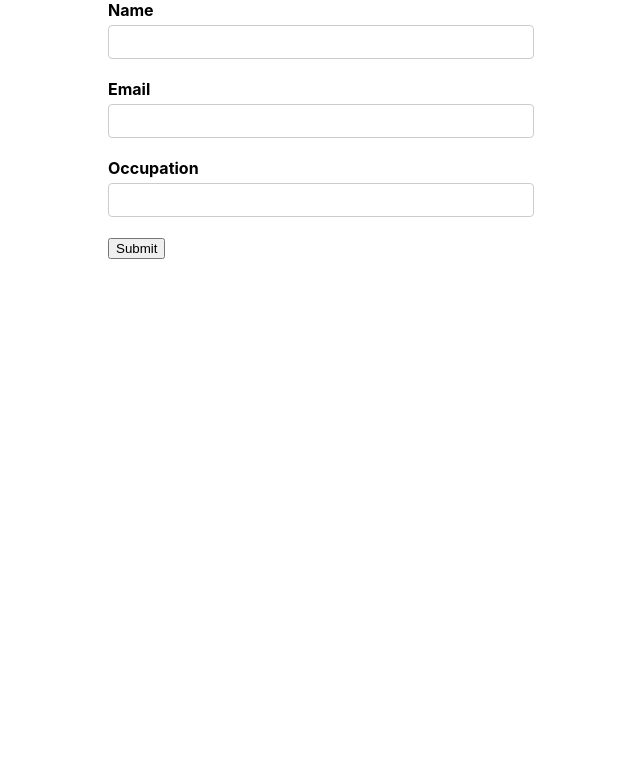
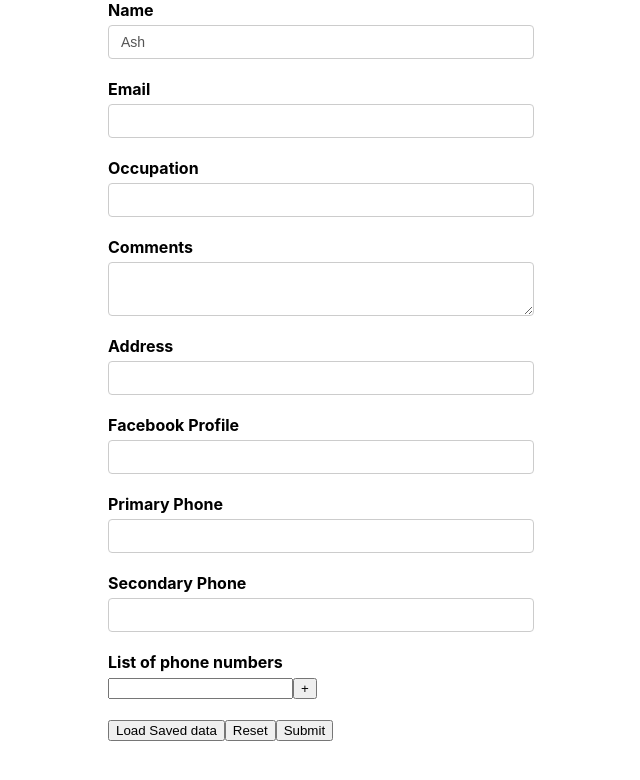
Before and after one commit to ajamthe/formik, a React (Create React App) app: page / in a window 1280 px wide. Shown: the top 780 px of the page, without its empty margins (319-959 px from the left). Built offline with nearby package versions, Linux system fonts and the light colour scheme.

Commit message:
Using FieldArray and FormikHelpers

```diff
--- a/src/App.css
+++ b/src/App.css
@@ -10,7 +10,8 @@ label {
 }
 
 input[type='text'],
-input[type='email'] {
+input[type='email'],
+textarea {
   display: block;
   width: 400px;
   padding: 6px 12px;
--- a/src/components/ApplicationForm.tsx
+++ b/src/components/ApplicationForm.tsx
@@ -1,15 +1,41 @@
-import * as React from 'react';
-import { Formik, Form, Field, ErrorMessage } from 'formik';
+import React, { useState } from 'react';
+import { Formik, Form, Field, ErrorMessage, FieldArray, FastField, FormikHelpers } from 'formik';
 import * as Yup from 'yup';
+import TextError from "./TextError";
 
 const initialValues = {
-    name: '',
+    name: 'Ash',
     email: '',
-    occupation: ''
+    occupation: '',
+    comments: '',
+    address: '',
+    social: {
+        facebook: '',
+        twitter: ''
+    },
+    phoneNumbers: ['', ''],
+    phNumbers: ['']
 }
 
-const onSubmit = (values:any) => {
+const savedValues = {
+    name: 'Ash',
+    email: 'a@bbc.com',
+    occupation: 'Farmer',
+    comments: 'Welcome',
+    address: '42 Wallaby Way, Sydney',
+    social: {
+        facebook: '',
+        twitter: ''
+    },
+    phoneNumbers: ['', ''],
+    phNumbers: ['']
+}
+
+const onSubmit = (values:any, onSubmitProps: FormikHelpers<any>) => {
     console.log('Formik Submit:', values);
+    console.log('On Submit Props', onSubmitProps);
+    onSubmitProps.setSubmitting(false);
+    onSubmitProps.resetForm();
 }
 
 const validationSchema = Yup.object({
@@ -18,29 +44,120 @@ const validationSchema = Yup.object({
     occupation: Yup.string().required('Required!')
 })
 
+const validateComments = (value: string) => {
+    let error;
+    if (!value) {
+        return error = "Required";
+    }
+    return error;
+}
+
 const AppForm: React.FunctionComponent = () => {
+    const [formValues, setFormValues] = useState<any>(null);
 
   return (
-      <Formik initialValues={initialValues} validationSchema={validationSchema} onSubmit={onSubmit}>
-        <Form>
+      <Formik initialValues={formValues || initialValues} validationSchema={validationSchema}
+        onSubmit={onSubmit}
+        enableReinitialize
+        // validateOnMount
+        >
+          {
+              formik => {
+                  console.log("Formik prop", formik);
+                  return (<Form>
                   <div className='form-control'>
                   <label htmlFor="name">Name</label>
                   <Field id="name" name="name" type="text" />
-            <ErrorMessage name="name"/>
+                  <ErrorMessage name="name" component={TextError} />
                   </div>
                   <div className='form-control'>
                  <label htmlFor="email">Email</label>
                   <Field id="email" name="email" type="email"/>
-            <ErrorMessage name="email"/>
+                  <ErrorMessage name="email" component={TextError} />
                   </div>
                   <div className='form-control'>
                   <label htmlFor="occupation">Occupation</label>
                   <Field id="occupation" name="occupation" type="text"/>
-            <ErrorMessage name="occupation"/>
+                  <ErrorMessage name="occupation" component={TextError} />
                   </div>
-            <input type="submit"/>
+                  <div className='form-control'>
+                  <label htmlFor="comments">Comments</label>
+                  <Field as="textarea" id="comments" name="comments" type="text" validate={validateComments}/>
+                  <ErrorMessage name="comments" component={TextError} />
+                  </div>
+                  <div className='form-control'>
+                  <label htmlFor="address">Address</label>
+                  <FastField name="address">
+                      {(props: any) => {
+                          console.log('Render props', props);
+                          const {field, form, meta } = props;
+                          return (
+                              <div>
+                                  <input type="text" id="address" {...field} />
+                                  {meta.touched && meta.error ? <div>{meta.error}</div> : null}
+                              </div>
+                          )
+                      }
 
-        </Form>
+                      }
+                  </FastField>
+                  <ErrorMessage name="address"/>
+                  </div>
+                  <div className='form-control'>
+                      <label htmlFor="facebook">Facebook Profile</label>
+                      <Field id="facebook" name="social.facebook" type="text"/>
+                      <ErrorMessage name="social.facebook" component={TextError} />
+                  </div>
+                  <div className='form-control'>
+                      <label htmlFor="primaryPh">Primary Phone</label>
+                      <Field id="primaryPh" name="phoneNumbers[0]" type="text"/>
+                      <ErrorMessage name="primaryPh" component={TextError} />
+                  </div>
+                  <div className='form-control'>
+                      <label htmlFor="secondaryPh">Secondary Phone</label>
+                      <Field id="secondaryPh" name="phoneNumbers[1]" type="text"/>
+                      <ErrorMessage name="secondaryPh" component={TextError} />
+                  </div>
+                  <div className='form-control'>
+                      <label>List of phone numbers</label>
+                      <FieldArray name="phNumbers">
+                          {
+                              (fieldArrayProps) => {
+                                  const {push, remove, form} = fieldArrayProps;
+                                  const { values } = form;
+                                  const { phNumbers } = values;
+                                  return <div>
+                                      {
+                                      phNumbers.map((phNumber: string, index: number, phNumbers: string[]) => (
+                                          <div key={index}>
+                                              <Field name={`phNumbers[${index}]`} />
+                                              {phNumbers.length > 1 ? <button type='button' onClick={() => remove(index)}>-</button>: null}
+                                              <button type='button' onClick={() => push('')}>+</button>
+                                          </div>
+                                      ))
+
+                                      }
+                                  </div>;
+                              }
+                          }
+                      </FieldArray>
+                  </div>
+                  {/* <button type="button" onClick={() => formik.validateField('comments')}>Validate Comments</button>
+                  <button type="button" onClick={() => formik.validateForm()}>Validate All</button>
+                  <button type="button" onClick={() => formik.setFieldTouched('comments')}>Visit Comments</button>
+                  <button type="button" onClick={() => formik.setTouched({
+                      name: true,
+                      email: true,
+                      occupation: true,
+                      comments: true
+                  })}>Visit All</button> */}
+                  <button type="button" onClick={() => setFormValues(savedValues)}>Load Saved data</button>
+                  <button type="reset">Reset</button>
+                  <input type="submit" disabled={!formik.isValid || formik.isSubmitting}/>
+                  {/* <input type="submit" disabled={!(formik.dirty && formik.isValid)}/> */}
+              </Form> )
+              }
+          }
       </Formik>
   );
 };
--- /dev/null
+++ b/src/components/TextError.tsx
@@ -0,0 +1,10 @@
+import * as React from 'react';
+
+const TextError: React.FunctionComponent<any> = (props) => {
+  return (
+      <div className="error">
+        {props.children}
+      </div>);
+};
+
+export default TextError;
```
Lines whose indentation alone changed are shown as unchanged.
